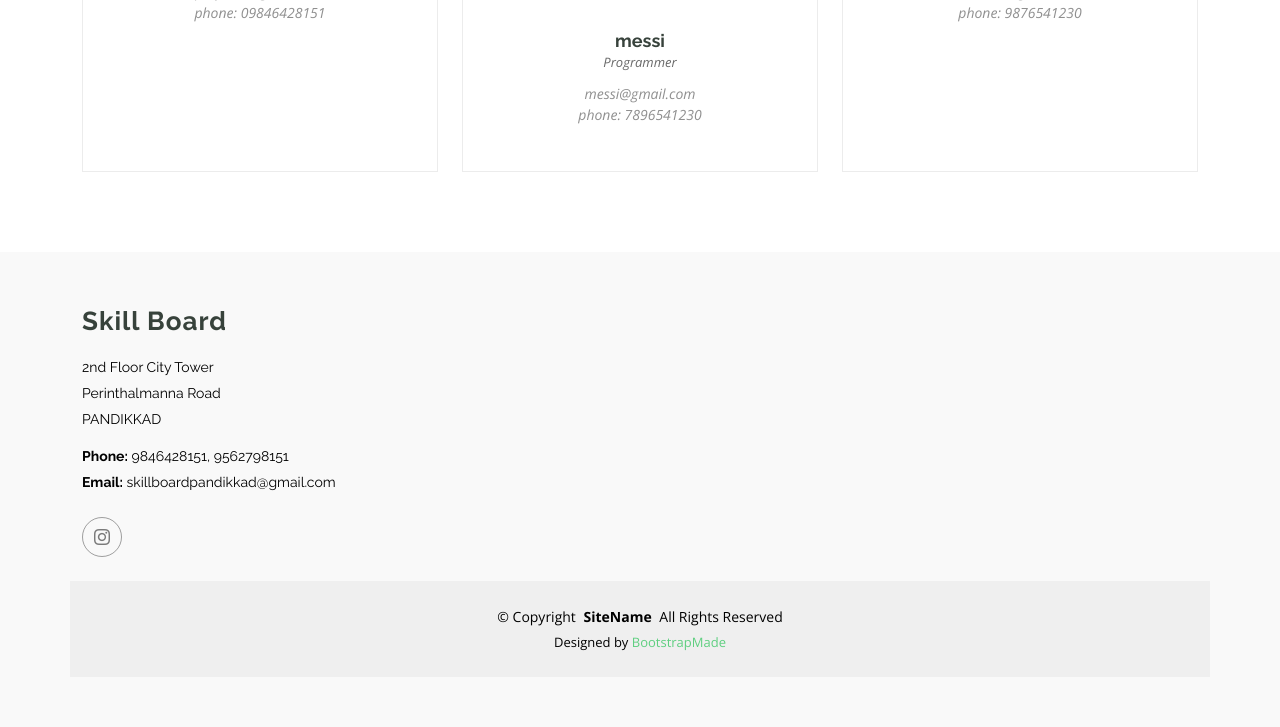
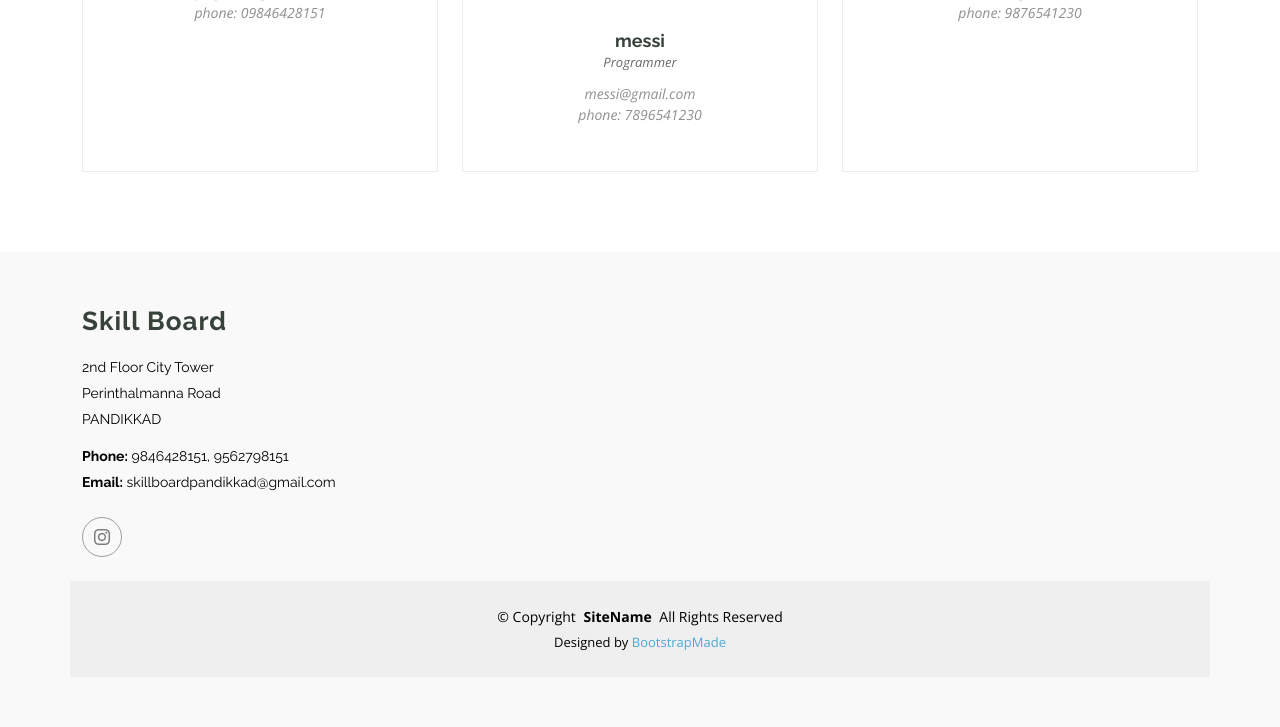
Before and after one commit to ihsan292292/SB-ElasticBean, a Django app: page / in a window 1280 px wide. Shown: the part 1522-2249 px from the top of the page. Run offline with Django 5.2, Linux system fonts and the light colour scheme; data comes from the database, SQL or seed files in the repository; data that the repository does not hold is empty; some libraries are stand-ins or nearby versions.

Commit message:
colour changed

```diff
--- a/static/assets/css/main.css
+++ b/static/assets/css/main.css
@@ -25,7 +25,7 @@
   --default-color-rgb: 68, 68, 68;
   --heading-color: #37423b;
   --heading-color-rgb: 55, 66, 59;
-  --accent-color: #5fcf80;
+  --accent-color: #4fa8d3;
   --accent-color-rgb: 95, 207, 128;
   --contrast-color: #ffffff;
   --contrast-color-rgb: 255, 255, 255;
@@ -34,9 +34,9 @@
 /* Nav Menu Colors */
 :root {
   --nav-color: #272828;
-  --nav-hover-color: #5fcf80;
+  --nav-hover-color: #4fa8d3;
   --nav-dropdown-color: #272828;
-  --nav-dropdown-hover-color: #5fcf80;
+  --nav-dropdown-hover-color: #4fa8d3;
   --nav-dropdown-background-color: #ffffff;
 }
 
```
